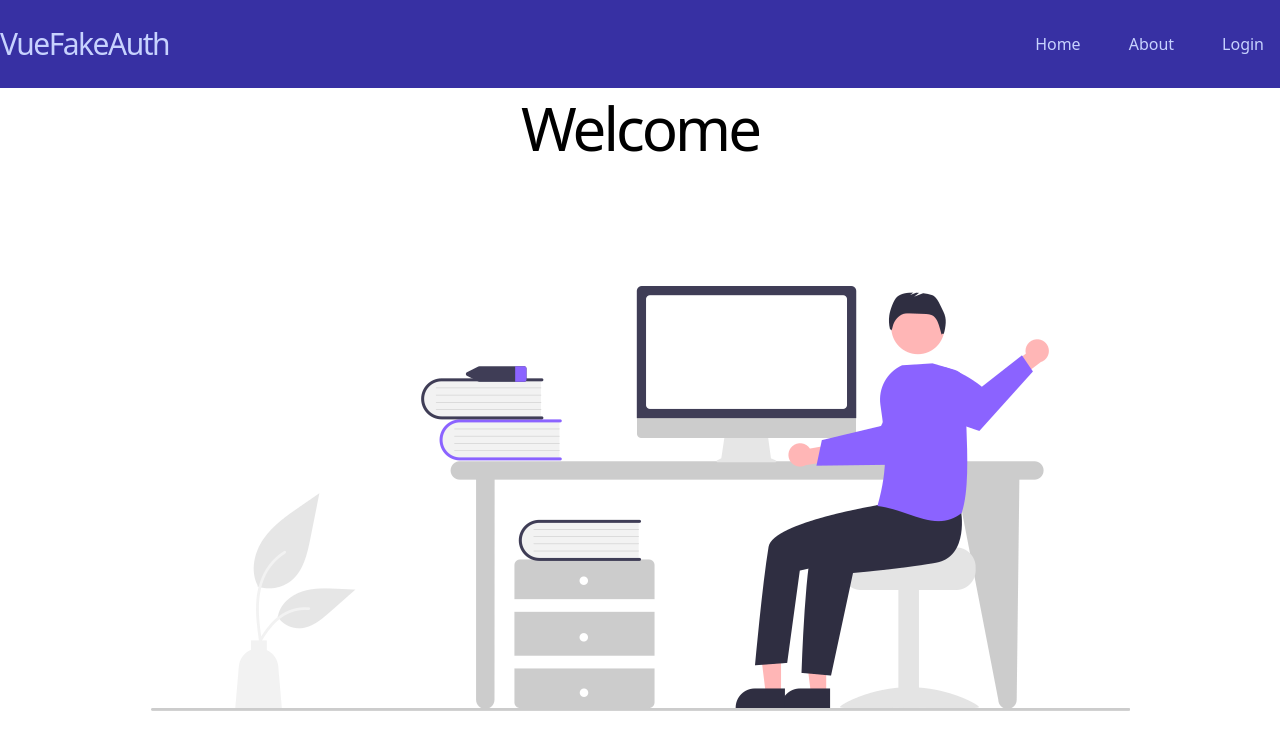
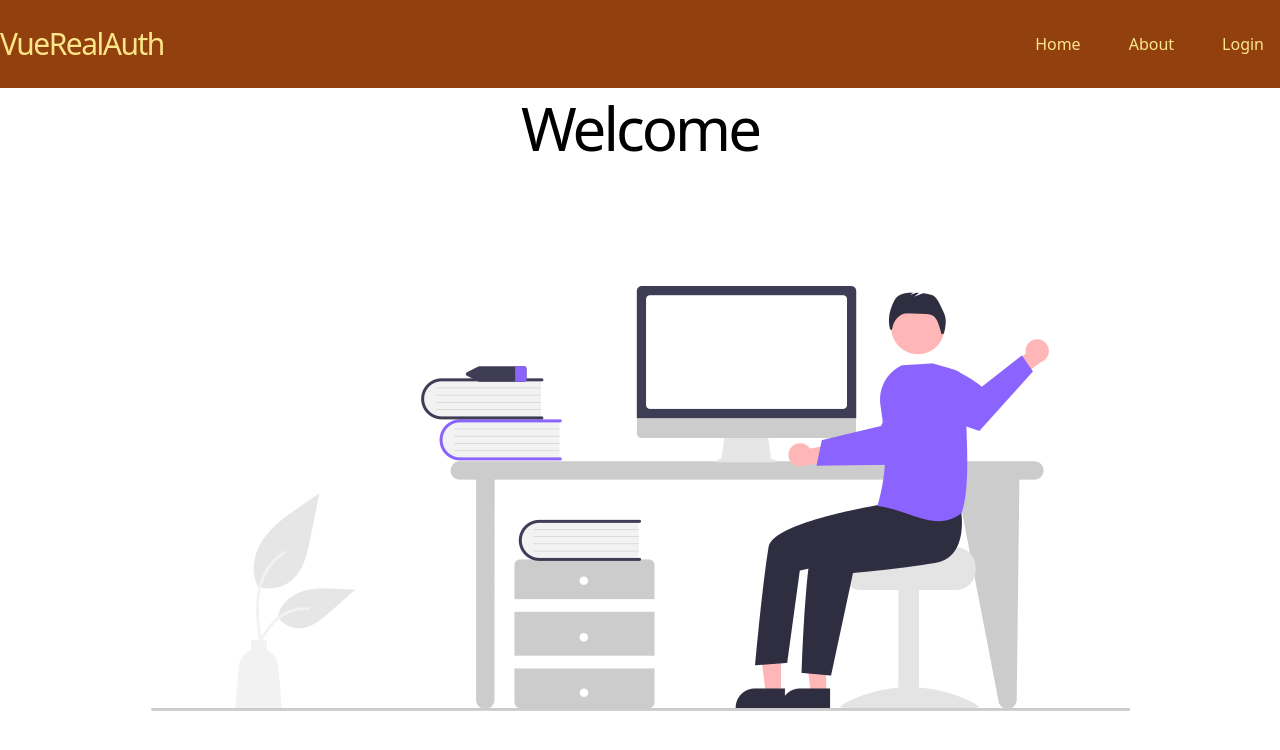
Before and after one commit to rromanv/vuelogin, a Vue app: page / in a window 1280 px wide. Shown: the top 750 px of the page. Built offline with nearby package versions, Linux system fonts and the light colour scheme.

Commit message:
Basic Setup

```diff
--- a/index.html
+++ b/index.html
@@ -4,7 +4,7 @@
     <meta charset="UTF-8" />
     <link rel="icon" href="/favicon.ico" />
     <meta name="viewport" content="width=device-width, initial-scale=1.0" />
-    <title>VueFakeAuth</title>
+    <title>VueRealAuth</title>
   </head>
   <body>
     <div id="app"></div>
--- a/package.json
+++ b/package.json
@@ -1,5 +1,5 @@
 {
-  "name": "vuefakeauth",
+  "name": "vuerealauth",
   "version": "0.0.0",
   "scripts": {
     "dev": "vite",
--- a/src/components/Nav.vue
+++ b/src/components/Nav.vue
@@ -13,23 +13,23 @@
 </script>
 
 <template>
-  <div class="text-indigo-200 bg-indigo-800">
+  <div class="text-yellow-200 bg-yellow-800">
     <div class="container flex items-center justify-between mx-auto">
       <h1 class="text-3xl font-thin tracking-tighter">
-        Vue<span class="font-normal">FakeAuth</span>
+        Vue<span class="font-normal">RealAuth</span>
       </h1>
       <nav>
         <ul class="flex space-x-4">
           <router-link to="/">
             <li
-              class="px-4 py-8  hover:cursor-pointer hover:bg-indigo-500 hover:text-indigo-800"
+              class="px-4 py-8  hover:cursor-pointer hover:bg-yellow-500 hover:text-yellow-800"
             >
               Home
             </li>
           </router-link>
           <router-link :to="{ name: 'About' }">
             <li
-              class="px-4 py-8  hover:cursor-pointer hover:bg-indigo-500 hover:text-indigo-800"
+              class="px-4 py-8  hover:cursor-pointer hover:bg-yellow-500 hover:text-yellow-800"
             >
               About
             </li>
@@ -39,7 +39,7 @@
             :to="{ path: '/login', name: 'Login' }"
           >
             <li
-              class="px-4 py-8  hover:cursor-pointer hover:bg-indigo-500 hover:text-indigo-800"
+              class="px-4 py-8  hover:cursor-pointer hover:bg-yellow-500 hover:text-yellow-800"
             >
               Login
             </li>
```
Also changed, not shown: 1 other file (tests, documents, lock files or other folders).
